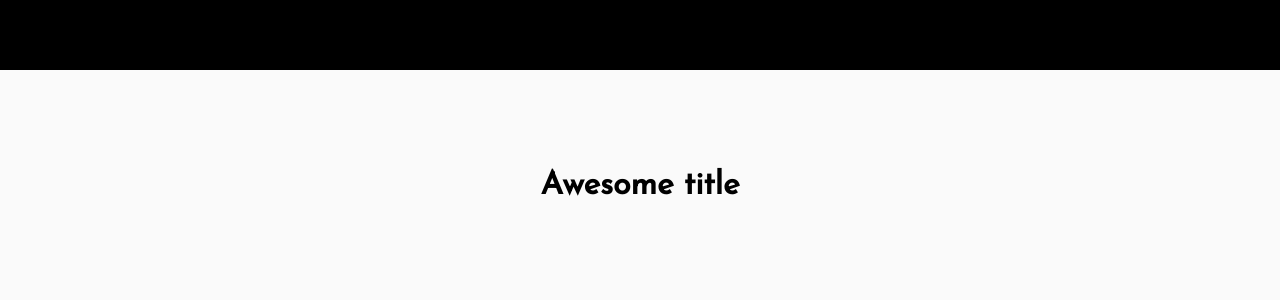
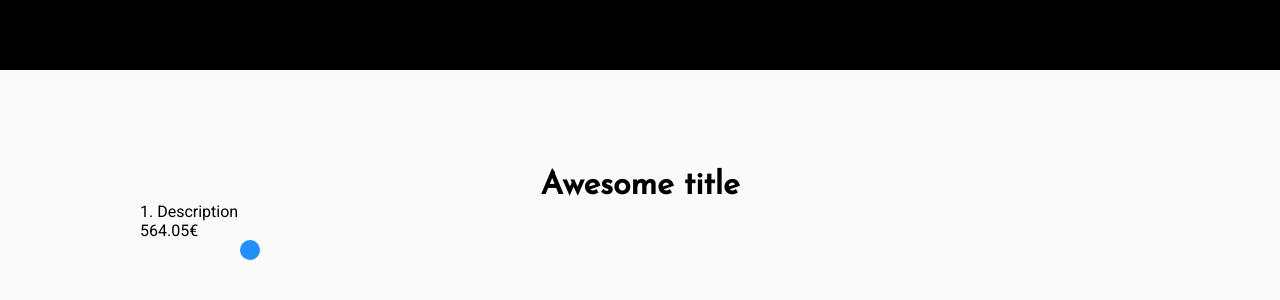
Before and after one commit to gabriel-piles/play, a React (Create React App) app: page / in a window 1280 px wide. Shown: the top 300 px of the page. Built offline with nearby package versions, Linux system fonts and the light colour scheme.

Commit message:
Add item

```diff
--- /dev/null
+++ b/src/item/Item.css
@@ -0,0 +1,3 @@
+.item {
+  width:100%;
+}
--- /dev/null
+++ b/src/item/Item.tsx
@@ -0,0 +1,17 @@
+import React from 'react';
+import './Item.css';
+import MoneyUnit from './moneyUnit/MoneyUnit';
+
+const Item: React.FC = () => {
+  return (
+    <div className="item">
+      <div className="description">1. Description</div>
+      <div className="quantity">564.05€</div>
+      <div className="graphic">
+        <MoneyUnit></MoneyUnit>
+      </div>
+    </div>
+  );
+};
+
+export default Item;
--- a/src/plan/Plan.css
+++ b/src/plan/Plan.css
@@ -1,7 +1,11 @@
+.plan-container{
+  padding-top: 100px;
+  width: 100%;
+}
+
 .plan {
-  display: flex;
-  justify-content: center;
-  padding-top: 100px;
+  width: 1000px;
+  margin: auto;
 }
 
 .plan .title {
@@ -9,4 +13,5 @@
   font-weight: 600;
   font-size: 2em;
   text-align: center;
+  width: 100%;
 }
--- a/src/plan/Plan.tsx
+++ b/src/plan/Plan.tsx
@@ -1,11 +1,16 @@
 import React from 'react';
 import './Plan.css';
+import Item from '../item/Item'
+
 
 const Plan: React.FC = () => {
   return (
-    <div className="plan">
-      <div className="title">
-        Awesome title
+    <div className="plan-container">
+      <div className="plan">
+        <div className="title">
+          Awesome title
+         </div>
+        <Item></Item>
       </div>
     </div>
   );
```
Also changed, not shown: src/item/moneyUnit/MoneyUnit.tsx (renamed from src/moneyUnit/MoneyUnit.tsx), src/item/moneyUnit/moneyUnit.css (renamed from src/moneyUnit/moneyUnit.css).
